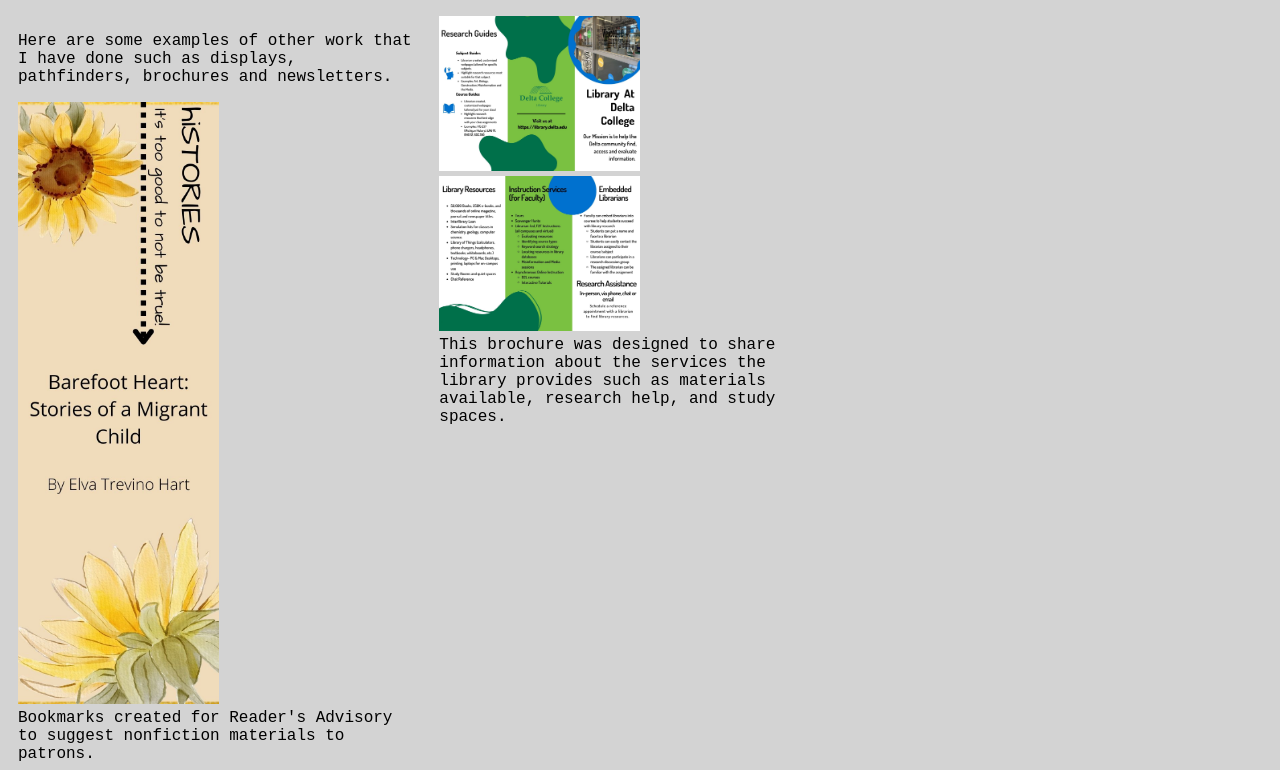
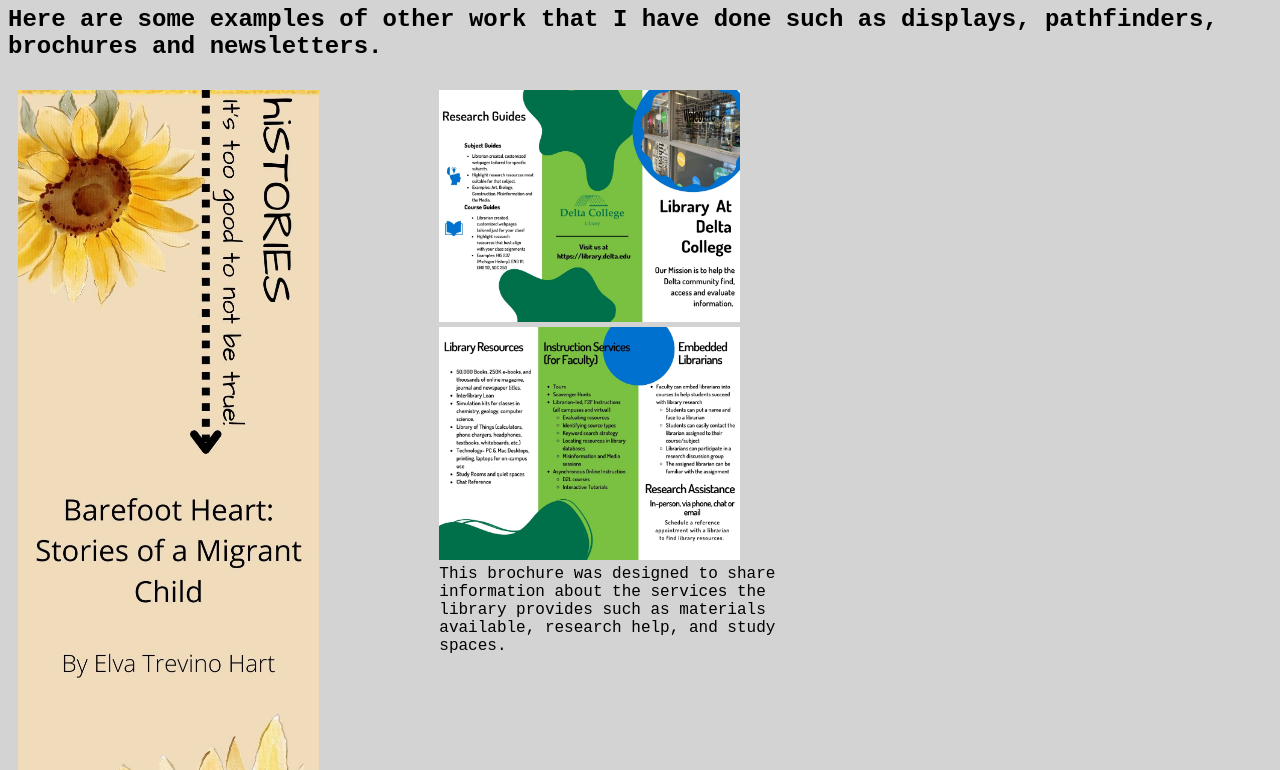
Before and after one commit to INF6420/ss22-TilerJewell, a plain HTML site: page ProjectsandPlanning.html in a window 1280 px wide. Shown: the part 158-928 px from the top of the page. Drawn offline with Linux system fonts and the light colour scheme.

Commit message:
Finalized Website

```diff
--- a/ProjectsandPlanning.html
+++ b/ProjectsandPlanning.html
@@ -19,8 +19,8 @@
    </header>
    <h1>Other Projects</h1>
      <div class="row">
-        <div class="column">
-       <p>Here are some examples of other work that I have done such as displays, pathfinders, brochures and newsletters.</p>
+       <h2>Here are some examples of other work that I have done such as displays, pathfinders, brochures and newsletters.</h2>
+       <div class="column">
            <img class="proj" src="BookmarkExample.jpg" alt="bookmark decorated with sunflowers with reading suggestions for a Nonfiction book.">
            <figcaption>Bookmarks created for Reader's Advisory to suggest nonfiction materials to patrons.</figcaption>
         </div>
--- a/style.css
+++ b/style.css
@@ -62,7 +62,8 @@
     }
 
     img.proj{
-        width:50%;
+        width:75%;
+
 
 
     }
```
Also changed, not shown: Writing.html (+1 -1 lines).
